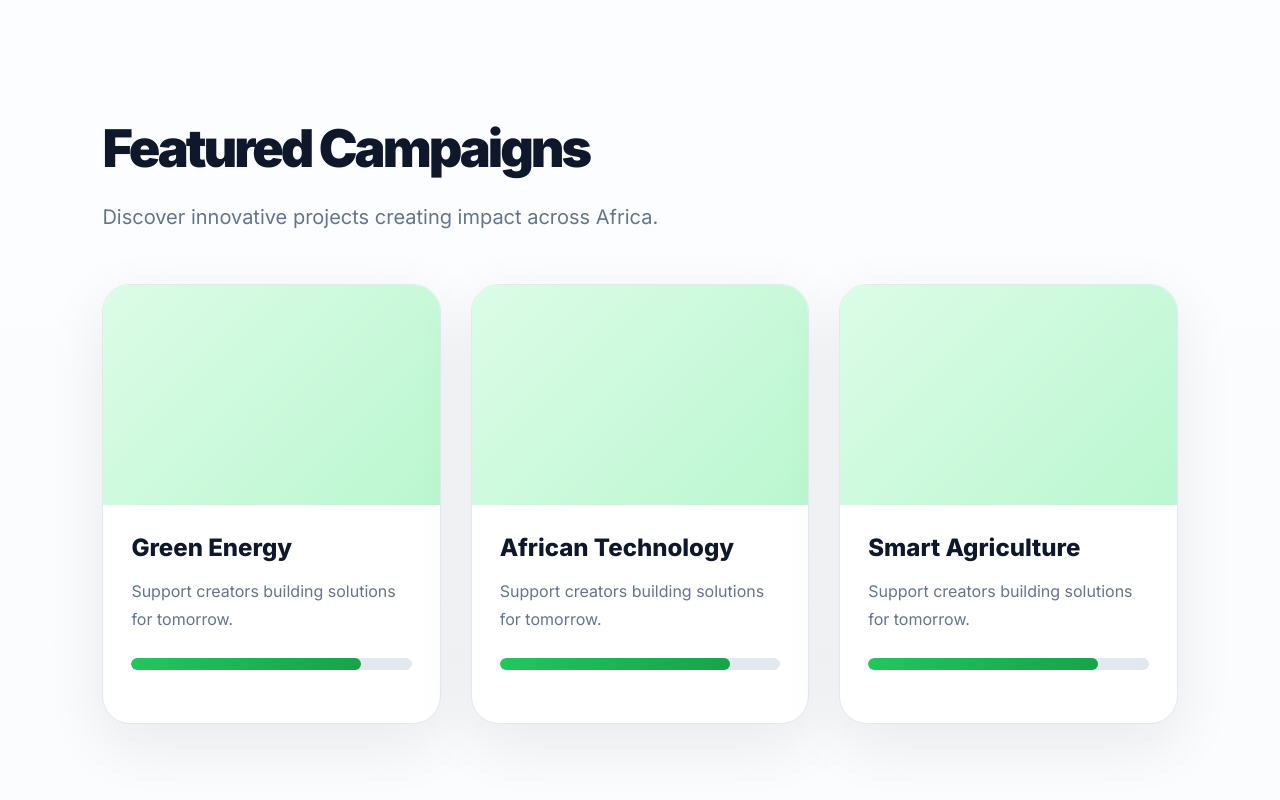
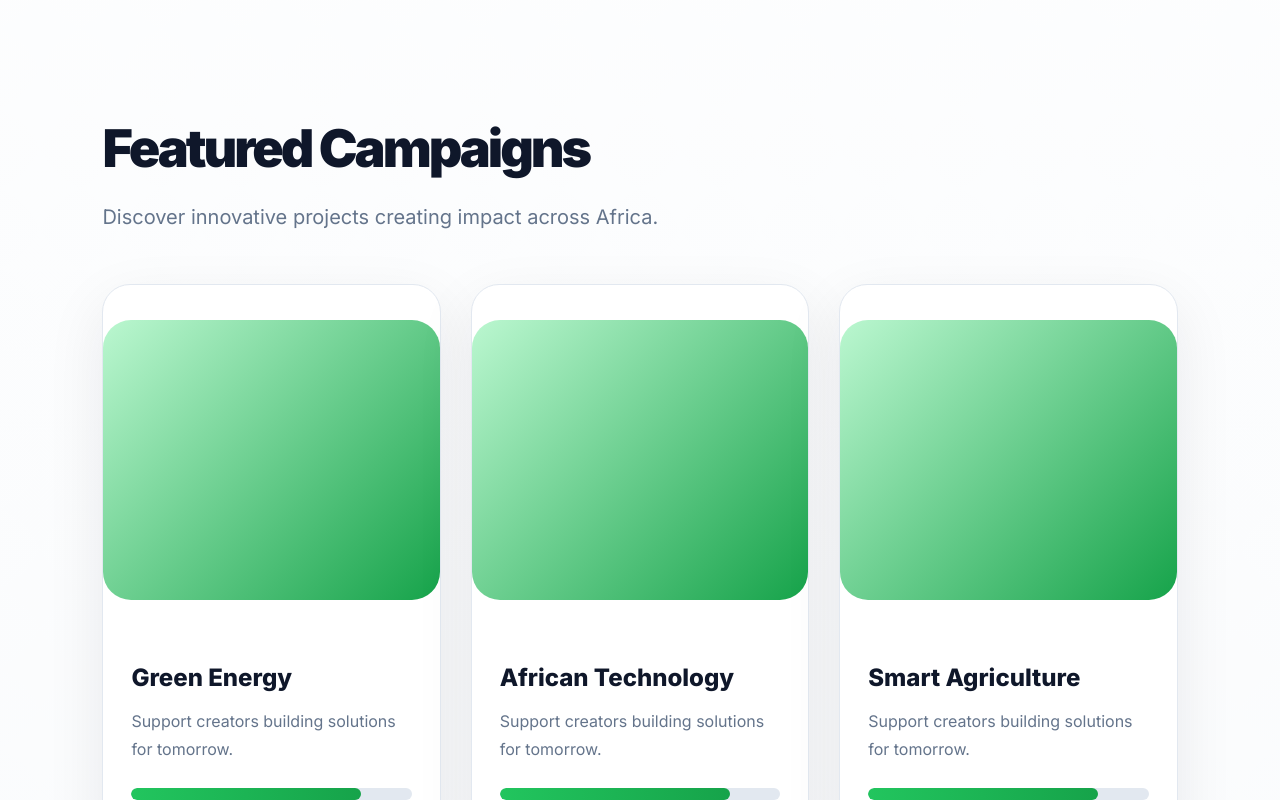
Before and after one commit to groupstum-dev/sahara, a Next.js app: page / in a window 1280 px wide. Shown: the part 1292-2092 px from the top of the page. Built offline with nearby package versions, Linux system fonts and the light colour scheme.

Commit message:
Update globals.css

```diff
--- a/app/globals.css
+++ b/app/globals.css
@@ -1705,3 +1705,24 @@ footer {
   color:var(--muted);
 
 }
+.campaign-image {
+
+  height:280px;
+
+  border-radius:28px;
+
+  margin:35px 0;
+
+  background:
+
+  linear-gradient(
+
+    135deg,
+
+    #bbf7d0,
+
+    #16a34a
+
+  );
+
+}
```
